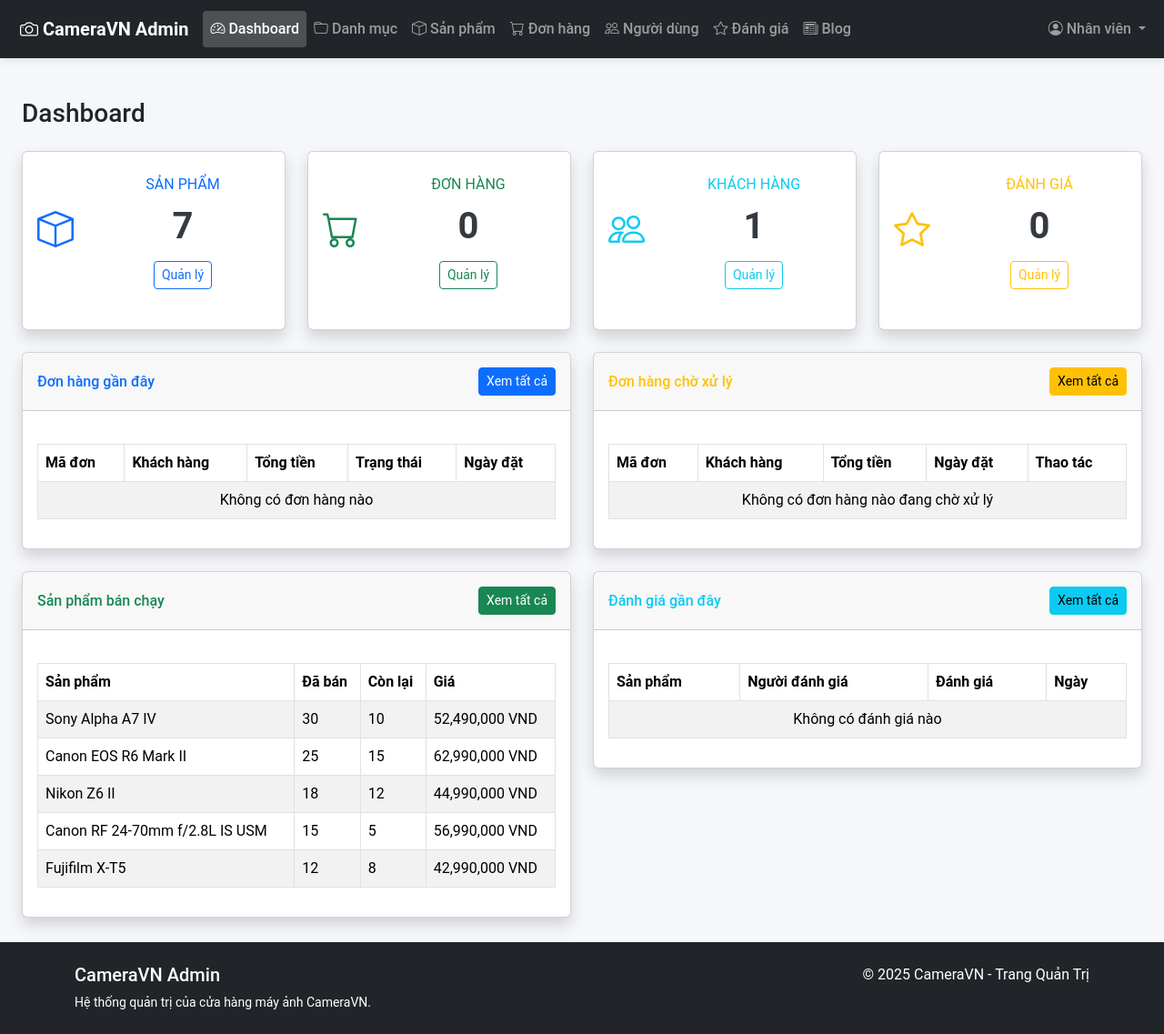
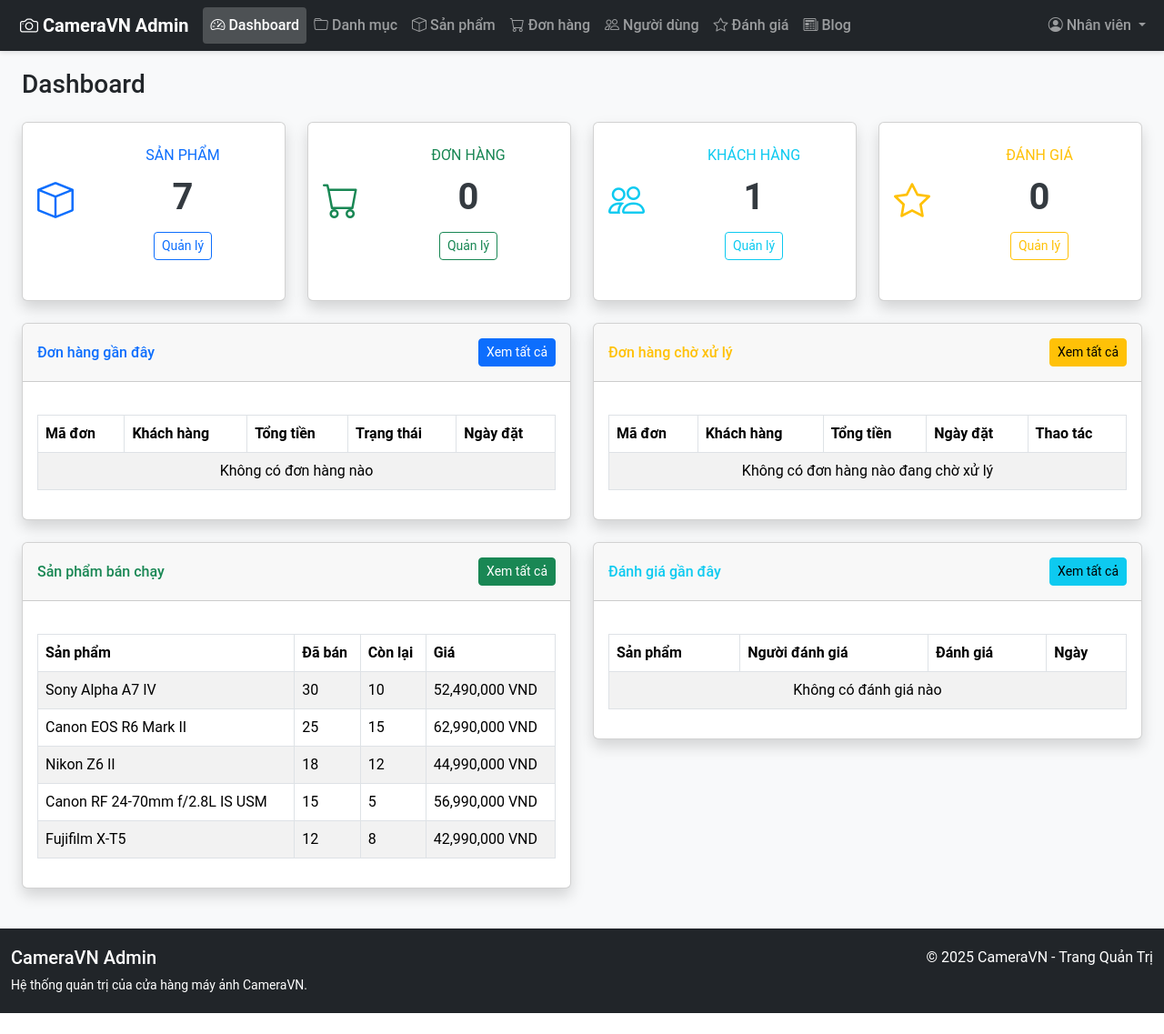
Before and after one commit to BuiDuongTanTai/finalTerm, a PHP site: page /midTerm/admin/index.php in a window 1280 px wide. Shown: the whole page at 91% size. After the commit the page ends 1114 px from the top, so only its background shows below. Run offline with PHP 8.4, Linux system fonts and the light colour scheme; a user stored in the database is signed in; data comes from the database, SQL or seed files in the repository; data that the repository does not hold is empty.

Commit message:
Update admin
footer header

```diff
--- a/admin/view/css/style.css
+++ b/admin/view/css/style.css
@@ -1,41 +1,67 @@
-html{
+html, body {
     height: 100%;
-}
-
-body {
-    display: flex;
-    flex-direction: column;
     margin: 0;
     padding: 0;
     background-color: #f8f9fa;
     font-family: 'Roboto', sans-serif;
 }
 
-html, body {
-    height: 100%;
-    margin: 0;
-}
-
-body {
+/* Layout chính */
+.main-wrapper {
+    min-height: 100vh;
     display: flex;
     flex-direction: column;
 }
 
+/* Navbar sticky */
+.navbar {
+    flex-shrink: 0;
+    margin-bottom: 0;
+    box-shadow: 0 2px 5px rgba(0,0,0,0.1);
+}
+
+.navbar-brand {
+    font-weight: 700;
+    font-size: 20px;
+    padding-left: 10px;
+}
+
+.navbar-nav .nav-link {
+    font-weight: 500;
+    padding: 8px 16px;
+    border-radius: 4px;
+    transition: all 0.3s;
+}
+
+.navbar-nav .nav-link:hover {
+    background-color: rgba(255,255,255,0.1);
+}
+
+.navbar-nav .nav-link.active {
+    background-color: rgba(255,255,255,0.2);
+}
+
+/* Main content area */
+.main-content {
+    flex: 1;
+    padding: 20px 0;
+    min-height: calc(100vh - 200px);
+}
+
+/* Footer */
 footer {
+    flex-shrink: 0;
+    background-color: #343a40;
+    color: #fff;
+    padding: 20px 0;
     margin-top: auto;
 }
 
-.content-wrapper {
-    flex: 1 0 auto;
-    padding-bottom: 80px;
-    min-height: calc(100vh - 200px);
-    position: relative;
+footer p {
+    margin: 0;
 }
 
-.navbar {
-    margin-bottom: 20px;
-}
-
+/* Card styles */
 .card {
     margin-bottom: 20px;
     box-shadow: 0 2px 5px rgba(0,0,0,0.1);
@@ -45,6 +71,7 @@ footer {
     font-weight: bold;
 }
 
+/* Dashboard card styles */
 .dashboard-card {
     text-align: center;
     transition: transform 0.3s;
@@ -63,51 +90,15 @@ footer {
 .btn-manage {
     margin-top: 10px;
 }
-.main-content {
-    padding-bottom: 60px;
-}
-footer {
-    flex-shrink: 0;
-    background-color: #343a40;
-    color: #fff;
-    padding: 20px 0;
-    width: 100%;
-    position: absolute;
-    bottom: 0;
-    left: 0;
-}
-/* Responsive adjustments */
-@media (max-height: 700px) {
-    .content-wrapper {
-        min-height: calc(100vh - 150px);
-    }
-}
-.login-container {
-    max-width: 400px;
-    margin: 50px auto;
-    padding: 20px;
-    background-color: #fff;
-    border-radius: 5px;
-    box-shadow: 0 0 10px rgba(0,0,0,0.1);
-}
 
+/* Alert styles */
 .alert {
     margin-top: 15px;
 }
 
+/* Table responsive */
 .table-responsive {
     margin-top: 20px;
-}
-
-/* General Styles */
-body {
-    background-color: #f5f7fb;
-    font-family: 'Roboto', sans-serif;
-    margin: 0;
-    padding: 0;
-    height: 100vh;
-    display: flex;
-    flex-direction: column;
 }
 
 /* Login Page Styles */
@@ -314,41 +305,8 @@ body {
     }
 }
 
-/* Navbar Styles */
-.navbar {
-    padding: 12px 0;
-    box-shadow: 0 2px 10px rgba(0,0,0,0.1);
+@media (max-height: 700px) {
+    .main-content {
+        min-height: calc(100vh - 150px);
+    }
 }
-
-.navbar-brand {
-    font-weight: 700;
-    font-size: 20px;
-    padding-left: 10px;
-}
-
-.navbar-nav .nav-link {
-    font-weight: 500;
-    padding: 8px 16px;
-    border-radius: 4px;
-    transition: all 0.3s;
-}
-
-.navbar-nav .nav-link:hover {
-    background-color: rgba(255,255,255,0.1);
-}
-
-.navbar-nav .nav-link.active {
-    background-color: rgba(255,255,255,0.2);
-}
-
-/* Footer Styles */
-footer {
-    background-color: #343a40;
-    color: #fff;
-    padding: 20px 0;
-    margin-top: auto;
-}
-
-footer p {
-    margin: 0;
-}
--- a/admin/view/footer.php
+++ b/admin/view/footer.php
@@ -1,6 +1,10 @@
 <?php if (isset($_SESSION["admin"]) && $action != 'login'): ?>
-    <footer class="bg-dark text-white py-4">
-        <div class="container">
+            </div> <!-- End container-fluid -->
+        </div> <!-- End main-content -->
+
+        <!-- Footer nằm ngoài main-content -->
+        <footer class="bg-dark text-white">
+            <div class="container-fluid">
                 <div class="row">
                     <div class="col-md-6">
                         <h5>CameraVN Admin</h5>
@@ -12,6 +16,7 @@
                 </div>
             </div>
         </footer>
+    </div> <!-- End main-wrapper -->
 <?php endif; ?>
 
     <script src="https://cdn.jsdelivr.net/npm/bootstrap@5.3.0-alpha1/dist/js/bootstrap.bundle.min.js"></script>
--- a/admin/view/header.php
+++ b/admin/view/header.php
@@ -10,8 +10,10 @@
 </head>
 <body>
     <?php if (isset($_SESSION["admin"]) && $action != 'login'): ?>
-    <div class="page-container">
-        <nav class="navbar navbar-expand-lg navbar-dark bg-dark">
+    <!-- Main wrapper cho layout -->
+    <div class="main-wrapper">
+        <!-- Navbar sticky -->
+        <nav class="navbar navbar-expand-lg navbar-dark bg-dark sticky-top">
             <div class="container-fluid">
                 <a class="navbar-brand" href="index.php">
                     <i class="bi bi-camera"></i> CameraVN Admin
@@ -51,11 +53,11 @@
                                 <i class="bi bi-star"></i> Đánh giá
                             </a>
                         </li>
-                    <li class="nav-item">
-                        <a class="nav-link <?= ($_GET['act'] ?? '') == 'blog_manage' ? 'active' : '' ?>" href="?act=blog_manage">
-                            <i class="bi bi-newspaper"></i> Blog
-                        </a>
-                    </li>
+                        <li class="nav-item">
+                            <a class="nav-link <?= ($_GET['act'] ?? '') == 'blog_manage' ? 'active' : '' ?>" href="?act=blog_manage">
+                                <i class="bi bi-newspaper"></i> Blog
+                            </a>
+                        </li>
                     </ul>
 
                     <ul class="navbar-nav ms-auto">
@@ -71,12 +73,11 @@
                             </ul>
                         </li>
                     </ul>
-
-
                 </div>
             </div>
         </nav>
 
-        <div class="content-wrapper position-relative">
-            <div class="container-fluid py-4 main-content">
+        <!-- Main content area -->
+        <div class="main-content">
+            <div class="container-fluid">
     <?php endif; ?>
```
Lines whose indentation alone changed are shown as unchanged.
